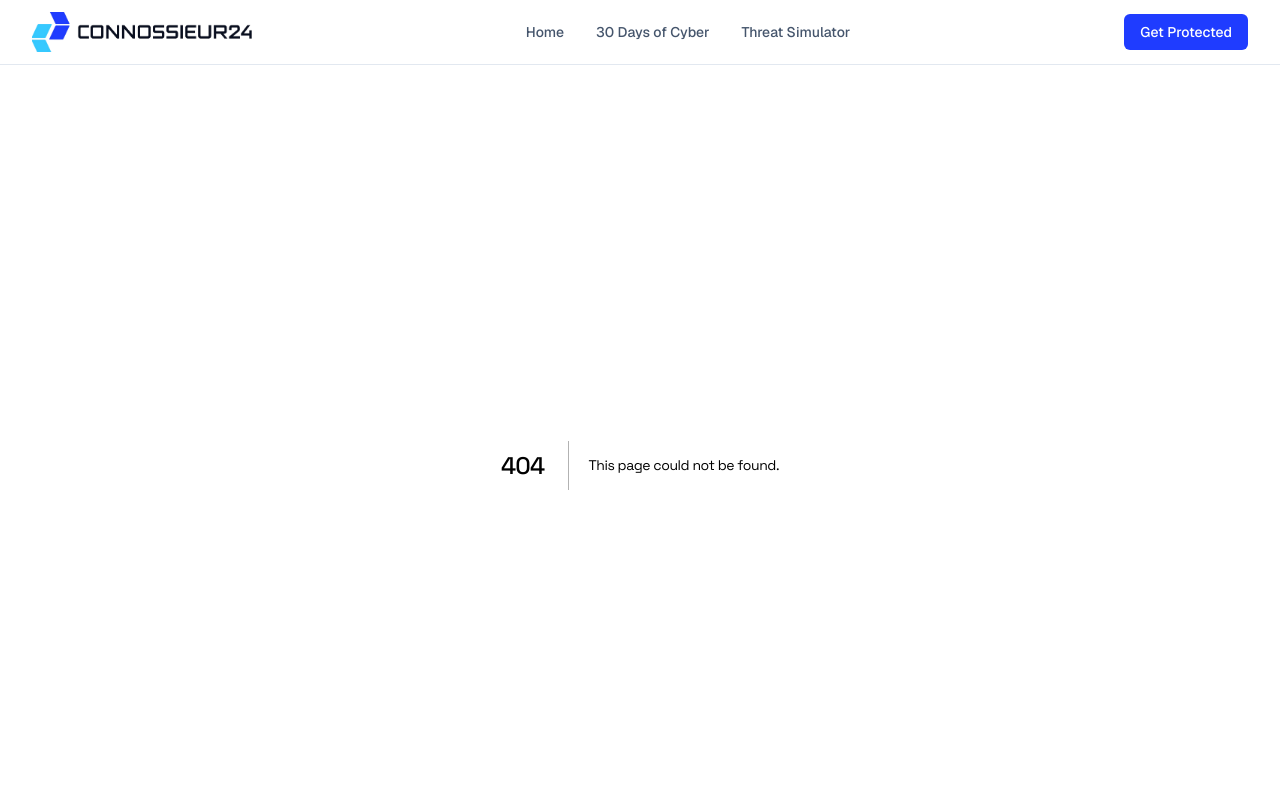
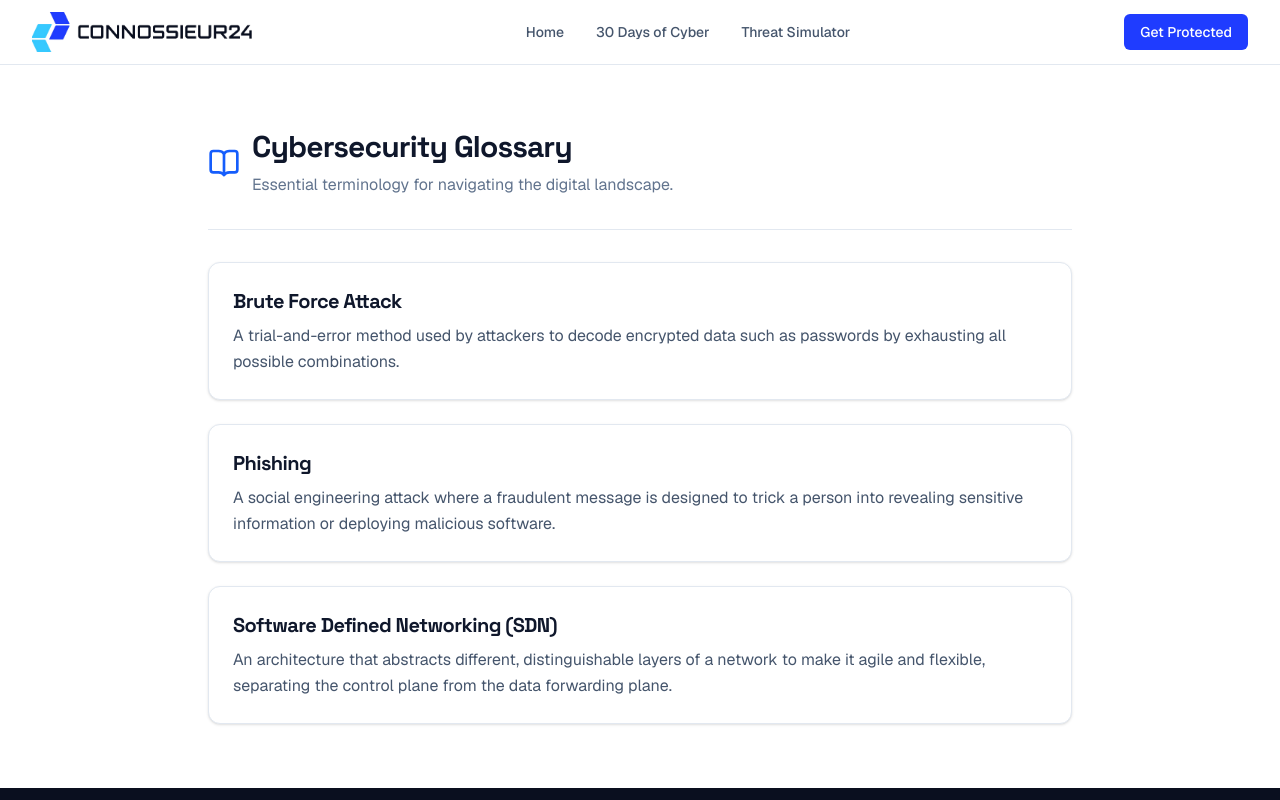
Before and after one commit to Danielwelao/Connossieur24--web, a Next.js app: page /glossary in a window 1280 px wide. Before the commit this address had no page. Shown: the top 800 px of the page. Built offline with nearby package versions, Linux system fonts and the light colour scheme.

Commit message:
feat(pages): add cybersecurity terminology glossary

```diff
--- /dev/null
+++ b/app/glossary/page.tsx
@@ -0,0 +1,39 @@
+import { BookOpen } from "lucide-react";
+
+const terms = [
+  {
+    term: "Brute Force Attack",
+    definition: "A trial-and-error method used by attackers to decode encrypted data such as passwords by exhausting all possible combinations."
+  },
+  {
+    term: "Phishing",
+    definition: "A social engineering attack where a fraudulent message is designed to trick a person into revealing sensitive information or deploying malicious software."
+  },
+  {
+    term: "Software Defined Networking (SDN)",
+    definition: "An architecture that abstracts different, distinguishable layers of a network to make it agile and flexible, separating the control plane from the data forwarding plane."
+  }
+];
+
+export default function Glossary() {
+  return (
+    <div className="max-w-4xl mx-auto px-4 py-16">
+      <div className="flex items-center gap-3 mb-8 border-b border-slate-200 pb-8">
+        <BookOpen className="w-8 h-8 text-blue-600" />
+        <div>
+          <h1 className="text-3xl font-bold text-slate-900">Cybersecurity Glossary</h1>
+          <p className="text-slate-500 mt-2">Essential terminology for navigating the digital landscape.</p>
+        </div>
+      </div>
+
+      <div className="space-y-6">
+        {terms.map((item, index) => (
+          <div key={index} className="bg-white p-6 rounded-xl border border-slate-200 shadow-sm">
+            <h3 className="text-xl font-bold text-slate-900 mb-2">{item.term}</h3>
+            <p className="text-slate-600 leading-relaxed">{item.definition}</p>
+          </div>
+        ))}
+      </div>
+    </div>
+  );
+}
```
